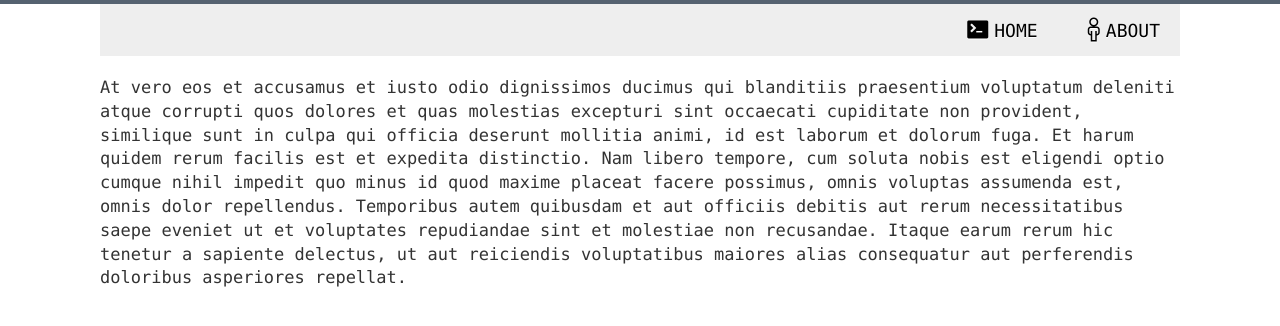
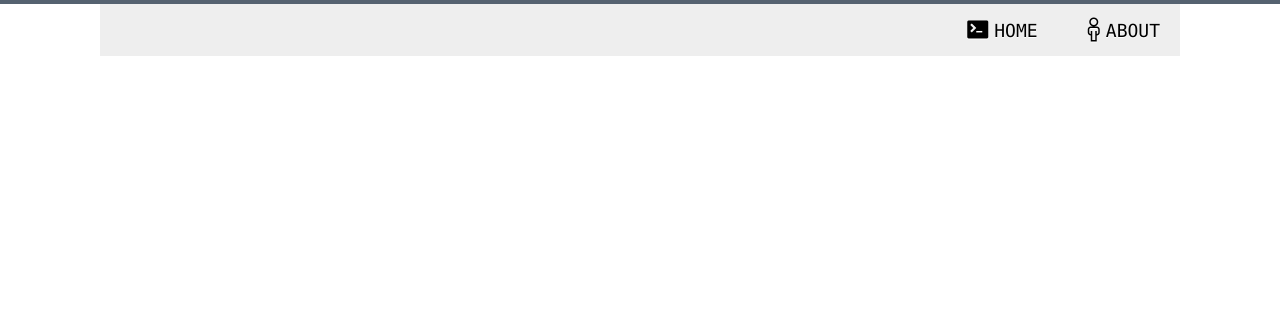
Before and after one commit to marviro/metaontology, a Jekyll site: the page built from about.md, in a window 1280 px wide. Shown: the top 326 px of the page. Built offline with Jekyll 4.4.1, drawn with Linux system fonts in a browser that asks for light colours.

Commit message:
minor corrections

```diff
--- a/_config.yml
+++ b/_config.yml
@@ -1,13 +1,12 @@
-name: White Paper
+name: Métaontologie - Metaontology
 description: >
-    A simple jekyll theme aimed at programmers who like clean interface to write posts
-    and show off some code.
+    Notes on metaontology - Notes sur la métaontologie
 about: >
-    At vero eos et accusamus et iusto odio dignissimos ducimus qui blanditiis praesentium voluptatum deleniti atque corrupti quos dolores et quas molestias excepturi sint occaecati cupiditate non provident, similique sunt in culpa qui officia deserunt mollitia animi, id est laborum et dolorum fuga. Et harum quidem rerum facilis est et expedita distinctio. Nam libero tempore, cum soluta nobis est eligendi optio cumque nihil impedit quo minus id quod maxime placeat facere possimus, omnis voluptas assumenda est, omnis dolor repellendus. Temporibus autem quibusdam et aut officiis debitis aut rerum necessitatibus saepe eveniet ut et voluptates repudiandae sint et molestiae non recusandae. Itaque earum rerum hic tenetur a sapiente delectus, ut aut reiciendis voluptatibus maiores alias consequatur aut perferendis doloribus asperiores repellat.
+
 
 
 url: "https://marviro.github.io/metaontology/"
-baseurl: "/"
+baseurl: ""
 markdown: kramdown
 highlighter: rouge
 
@@ -19,7 +18,7 @@
 disqus_shortname:
 
 owner:
-  name:           whitepaper
+  name:           Marcello Vitali-Rosati
   avatar:         ""
   email:          ""
   # Social networking links used in footer. Update and remove as you like.
```
Also changed, not shown: about.md (+1 -1 lines).
